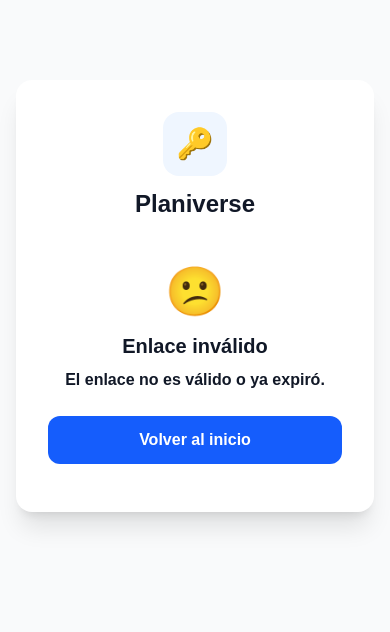
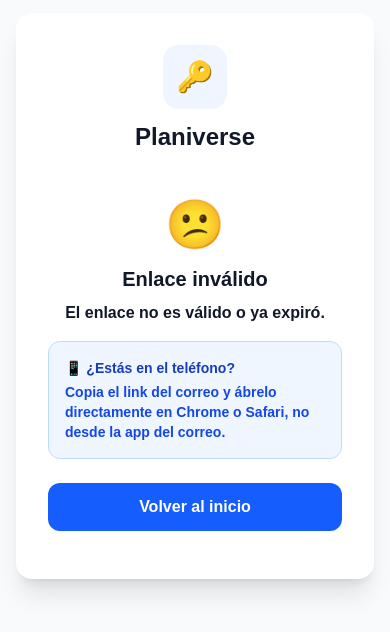
Before and after one commit to vargasabarcavictormanuel073-jpg/Planiverse, a Next.js app in the folder AppNylaMovil/: page /reset-password in a window 390 px wide. Shown: the part 126-758 px from the top of the page. Built offline with nearby package versions, Linux system fonts and the light colour scheme; no server answers.

Commit message:
fix: add mobile hint on reset password error screen

```diff
--- a/AppNylaMovil/app/reset-password/page.tsx
+++ b/AppNylaMovil/app/reset-password/page.tsx
@@ -82,7 +82,11 @@
           <div className="text-center py-4">
             <div className="text-5xl mb-4">😕</div>
             <h2 className="text-xl font-bold text-gray-900 mb-2">Enlace inválido</h2>
-            <p className="text-gray-600 mb-6">{errorMsg}</p>
+            <p className="text-gray-600 mb-4">{errorMsg}</p>
+            <div className="bg-blue-50 border border-blue-200 rounded-xl p-4 mb-6 text-left">
+              <p className="text-sm font-semibold text-blue-800 mb-1">📱 ¿Estás en el teléfono?</p>
+              <p className="text-sm text-blue-700">Copia el link del correo y ábrelo directamente en <strong>Chrome</strong> o <strong>Safari</strong>, no desde la app del correo.</p>
+            </div>
             <button
               onClick={() => router.push('/')}
               className="w-full py-3 bg-blue-600 text-white rounded-xl font-semibold hover:bg-blue-700 transition-colors"
```
